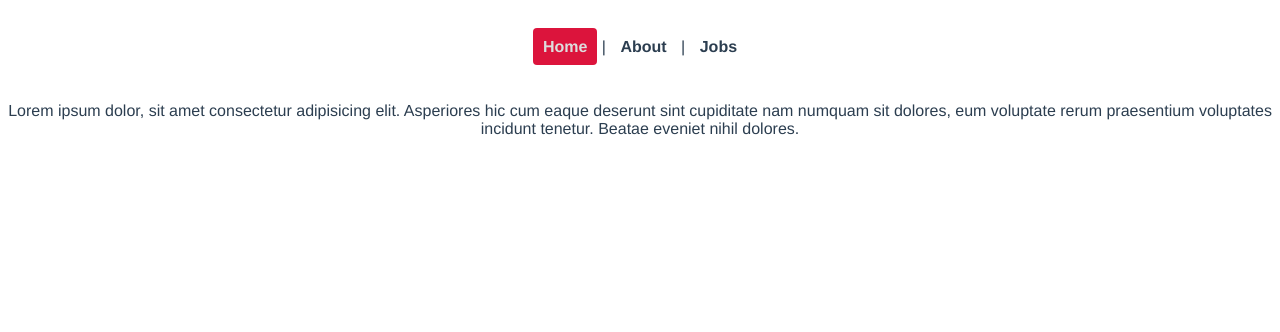
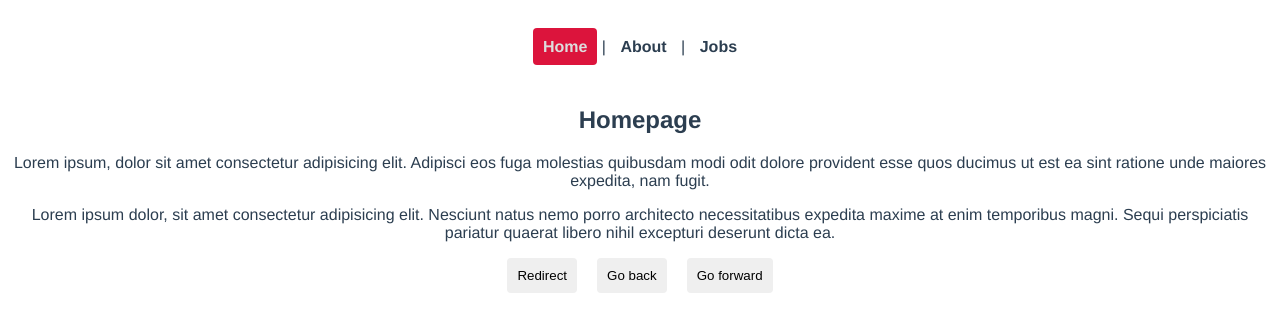
Before and after one commit to jnemec91/vue-tutorial, a Vue app in the folder 5/ninja-jobs/: page / in a window 1280 px wide. Shown: the top 332 px of the page. Built offline with nearby package versions, Linux system fonts and the light colour scheme.

Commit message:
Using router programaticaly

```diff
--- a/5/ninja-jobs/src/App.vue
+++ b/5/ninja-jobs/src/App.vue
@@ -6,7 +6,27 @@
     <router-link :to="{ name: 'jobs' }">Jobs</router-link>
   </nav>
   <router-view/>
+  <button @click="redirect">Redirect</button>
+  <button @click="back">Go back</button>
+  <button @click="forward">Go forward</button>
+
 </template>
+
+<script>
+export default {
+  methods: {
+    redirect () {
+      this.$router.push({ name: 'home' })
+    },
+    back () {
+      this.$router.go(-1)
+    },
+    forward () {
+      this.$router.go(1)
+    }
+  }
+}
+</script>
 
 <style>
 #app {
@@ -33,4 +53,12 @@ nav a.router-link-exact-active {
   color: #DDD;
   background-color: crimson;
 }
+
+button{
+  margin: 0 10px;
+  padding: 10px;
+  border: none;
+  border-radius: 4px;
+  cursor: pointer;
+}
 </style>
--- a/5/ninja-jobs/src/views/AboutView.vue
+++ b/5/ninja-jobs/src/views/AboutView.vue
@@ -1,5 +1,6 @@
 <template>
   <div class="about">
+    <h2>About</h2>
     <p>Lorem ipsum dolor sit amet consectetur adipisicing elit. Provident quasi, dolores dolorum porro culpa temporibus incidunt magnam architecto vel ea ducimus sequi repellendus asperiores amet aspernatur dolorem quis dicta labore!</p>
   </div>
 </template>
--- a/5/ninja-jobs/src/views/HomeView.vue
+++ b/5/ninja-jobs/src/views/HomeView.vue
@@ -1,7 +1,8 @@
 <template>
   <div class="home">
-    <p>Lorem ipsum dolor, sit amet consectetur adipisicing elit. Asperiores hic cum eaque deserunt sint cupiditate nam numquam sit dolores, eum voluptate rerum praesentium voluptates incidunt tenetur. Beatae eveniet nihil dolores.</p>
-
+    <h2>Homepage</h2>
+  <p>Lorem ipsum, dolor sit amet consectetur adipisicing elit. Adipisci eos fuga molestias quibusdam modi odit dolore provident esse quos ducimus ut est ea sint ratione unde maiores expedita, nam fugit.</p>
+  <p>Lorem ipsum dolor, sit amet consectetur adipisicing elit. Nesciunt natus nemo porro architecto necessitatibus expedita maxime at enim temporibus magni. Sequi perspiciatis pariatur quaerat libero nihil excepturi deserunt dicta ea.</p>
   </div>
 </template>
 
--- a/5/ninja-jobs/src/views/jobs/JobDetailsView.vue
+++ b/5/ninja-jobs/src/views/jobs/JobDetailsView.vue
@@ -1,5 +1,5 @@
 <template>
-    <h1>Job Details</h1>
+    <h2>Job details</h2>
     <p>The job id is: {{ id }}</p>
 </template>
 
--- a/5/ninja-jobs/src/views/jobs/JobsListView.vue
+++ b/5/ninja-jobs/src/views/jobs/JobsListView.vue
@@ -1,6 +1,6 @@
 /* eslint-disable */
 <template>
-    <h1>jobs</h1>
+    <h2>Jobs</h2>
     <div class="job" v-for="job in jobs" :key="job.id">
       <router-link :to="{ name: 'JobDetails', params: { id:job.id }}"><h2>{{ job.id }}:{{ job.title }}</h2></router-link>
     </div>
```
